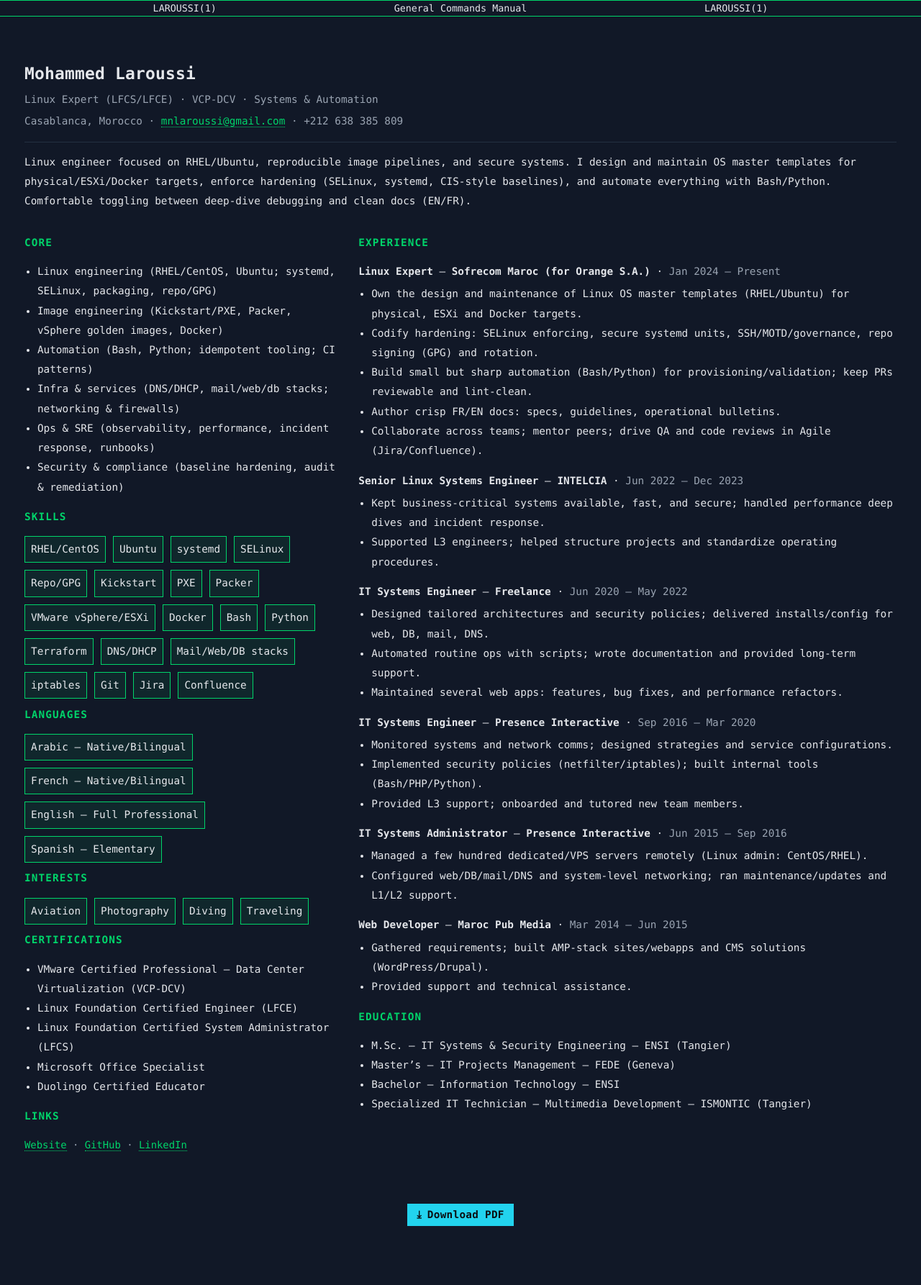
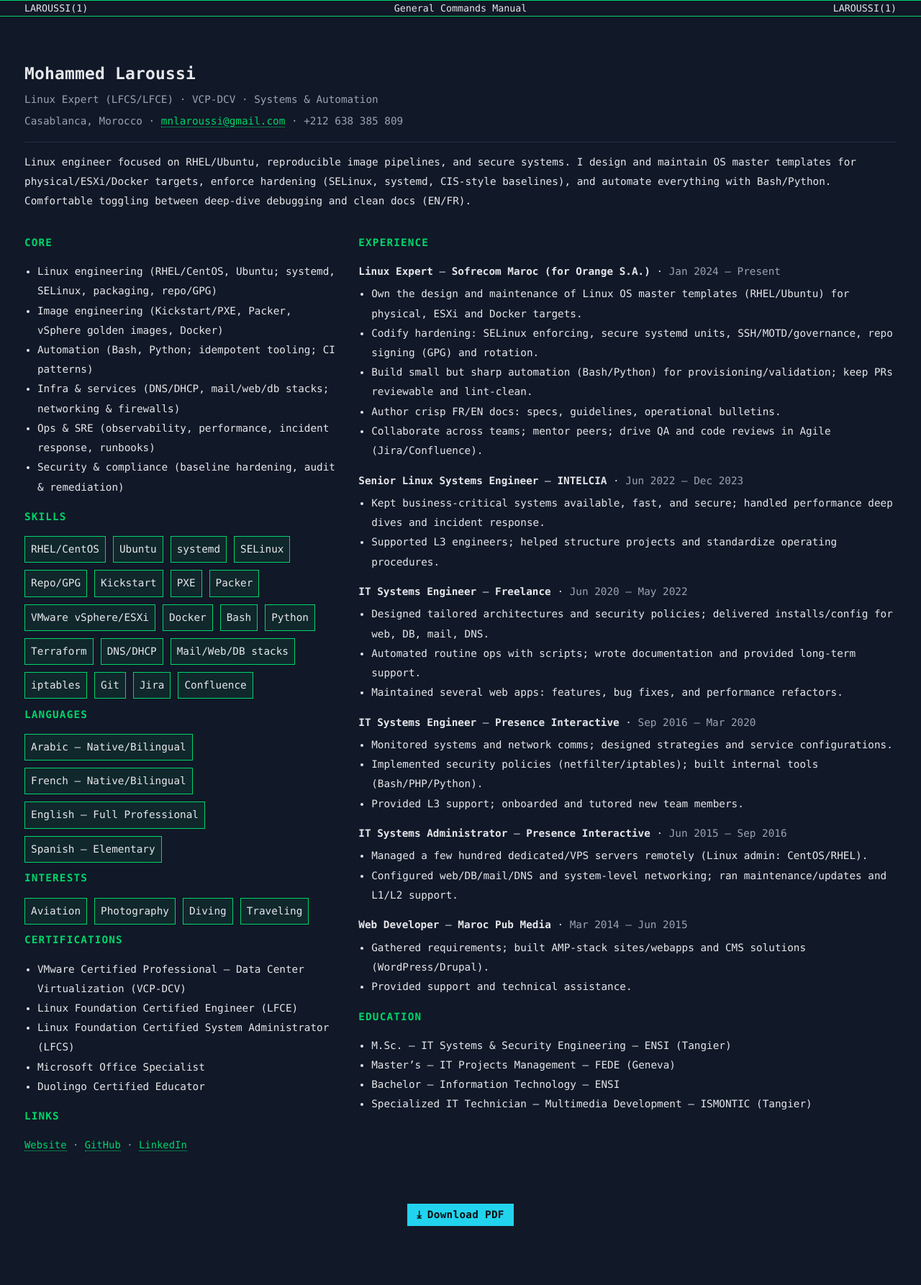
Before and after one commit to mlaroussi/resume, a Jekyll site: the page built from index.md, in a window 1280 px wide. Shown: the whole page at 72% size. Built offline with Jekyll 4.4.1, drawn with Linux system fonts in a browser that asks for light colours; before the commit the page ends 1714 px from its top, so only the background shows below that.

Commit message:
Refactor manbar styles for improved layout; adjust footer margin for better spacing

```diff
--- a/assets/css/site.css
+++ b/assets/css/site.css
@@ -31,12 +31,16 @@ hr{border:0;border-top:1px solid var(--line);margin:14px 0}
 .manbar{
   font:10pt ui-monospace,SFMono-Regular,Menlo,Consolas,"Liberation Mono",monospace;
   display:flex;justify-content:space-between;gap:12px;box-sizing:border-box;
-  inline-size: min(100%, var(--measure));
-  margin-inline:auto; margin-block-end:12px;
-  padding:4px var(--pad); color:var(--fg);
+  width:100%;max-width:var(--measure);
+  margin:0 auto 12px;
+  padding:4px var(--pad);
+  color:var(--fg);
   position:relative; /* edge-to-edge rulers via pseudo elements */
 }
-.manbar::before,.manbar::after{content:"";position:absolute;left:50%;transform:translateX(-50%);width:100vw;border-top:1px solid var(--accent)}
+.manbar::before,.manbar::after{
+  content:"";position:absolute;left:50%;transform:translateX(-50%);
+  width:100vw;border-top:1px solid var(--accent)
+}
 .manbar::before{top:0}
 .manbar::after{bottom:0}
 .manbar::before,.manbar::after{
@@ -96,7 +100,7 @@ ul.tags li{padding:4px 8px;border:1px solid var(--accent);border-radius:0;backgr
 
 /* Footer */
 .no-print{display:block}
-footer{display:flex;justify-content:center;align-items:center;text-align:center;width:100%;padding:10px}
+footer{display:flex;justify-content:center;align-items:center;text-align:center;width:100%;padding:10px;margin-block-end:clamp(32px,8vh,140px)}
 
 /* Avoid ugly breaks */
 section,.item{break-inside:avoid;page-break-inside:avoid}
```
